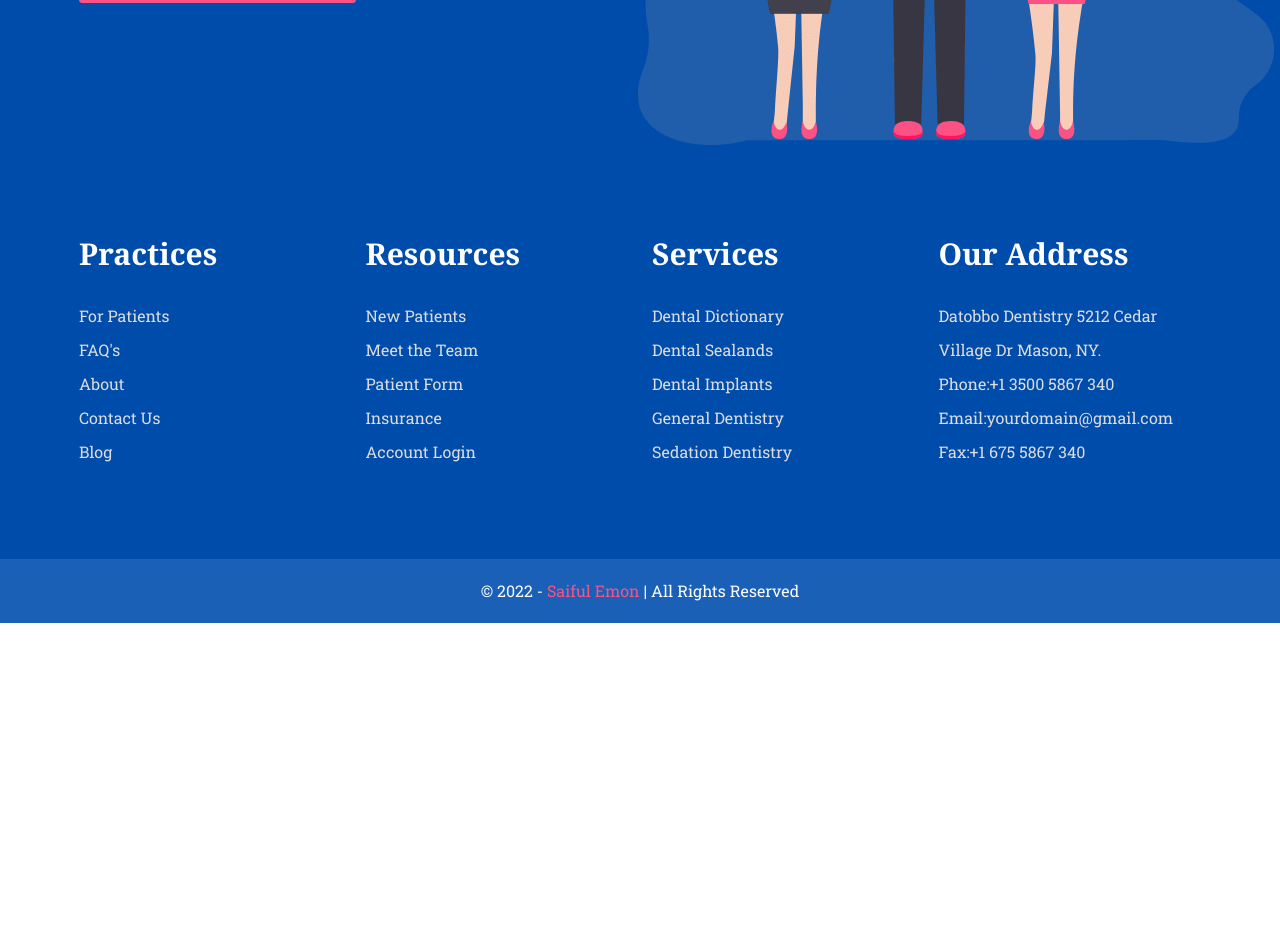
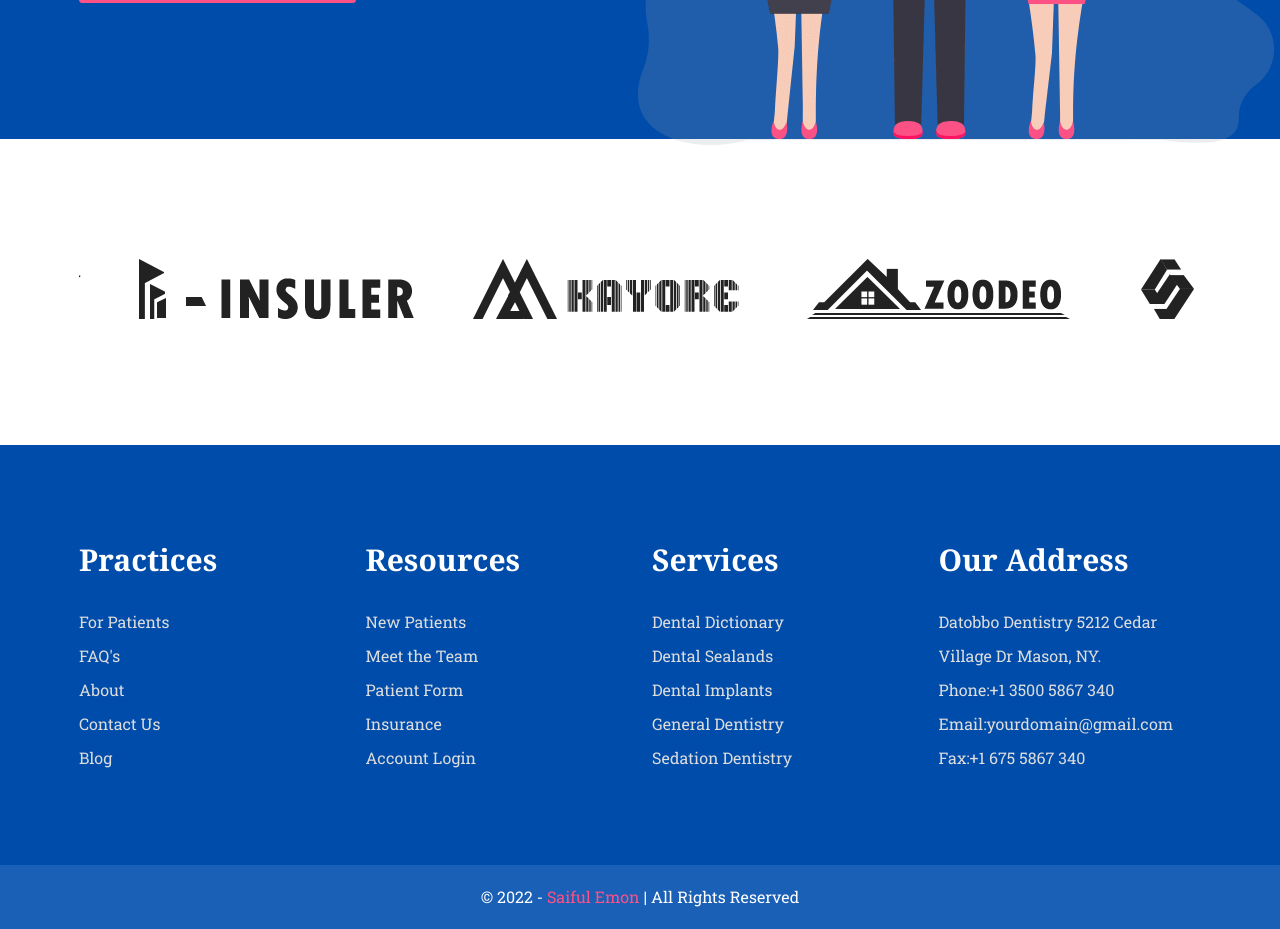
Before and after one commit to onlinehub0808/healthcare, a React (Create React App) app: page / in a window 1280 px wide. Shown: the part 8060-8989 px from the top of the page. Before the commit the page ends 8683 px from the top, so only its background shows below. Built offline with nearby package versions, Linux system fonts and the light colour scheme.

Commit message:
Slider section completed

```diff
--- a/package.json
+++ b/package.json
@@ -16,6 +16,8 @@
     "react-bootstrap": "^2.4.0",
     "react-dom": "^18.2.0",
     "react-scripts": "5.0.1",
+    "react-slick": "^0.29.0",
+    "slick-carousel": "^1.8.1",
     "web-vitals": "^2.1.4"
   },
   "scripts": {
--- a/public/index.html
+++ b/public/index.html
@@ -31,6 +31,12 @@
     integrity="sha512-KfkfwYDsLkIlwQp6LFnl8zNdLGxu9YAA1QvwINks4PhcElQSvqcyVLLD9aMhXd13uQjoXtEKNosOWaZqXgel0g=="
     crossorigin="anonymous" referrerpolicy="no-referrer" />
 
+  <!-- for slick slider -->
+  <link rel="stylesheet" type="text/css" charset="UTF-8"
+    href="https://cdnjs.cloudflare.com/ajax/libs/slick-carousel/1.6.0/slick.min.css" />
+  <link rel="stylesheet" type="text/css"
+    href="https://cdnjs.cloudflare.com/ajax/libs/slick-carousel/1.6.0/slick-theme.min.css" />
+
   <title>Donto</title>
 
 </head>
--- a/src/Pages/Home/Home/Home.jsx
+++ b/src/Pages/Home/Home/Home.jsx
@@ -8,6 +8,7 @@ import Doctors from '../Doctors/Doctors';
 import Features from '../Features/Features';
 import Gallery from '../Gallery/Gallery';
 import Services from '../Services/Services';
+import Slick from '../Slick/Slick';
 import Testimonial from '../Testimonial/Testimonial';
 
 const Home = () => {
@@ -24,6 +25,7 @@ const Home = () => {
            <Testimonial />
            <Blog />
            <Promo />
+           <Slick />
         </div>
     );
 };
--- /dev/null
+++ b/src/Pages/Home/Slick/Slick.css
@@ -0,0 +1,3 @@
+.slider-wrapper {
+    padding: 120px 0;
+}
--- /dev/null
+++ b/src/Pages/Home/Slick/Slick.jsx
@@ -0,0 +1,56 @@
+import React from 'react';
+import { Col, Container, Row } from 'react-bootstrap';
+import Slider from 'react-slick';
+import slider1 from '../../../Images/slider1.png';
+import slider2 from '../../../Images/slider2.png';
+import slider3 from '../../../Images/slider3.png';
+import slider4 from '../../../Images/slider4.png';
+import slider5 from '../../../Images/slider5.png';
+import slider6 from '../../../Images/slider6.png';
+import './Slick.css';
+
+const settings = {
+    className: "center",
+    centerMode: true,
+    infinite: true,
+    centerPadding: "60px",
+    slidesToShow: 3,
+    speed: 700,
+    autoplay: true,
+    autoplaySpeed: 2000
+};
+
+const Slick = () => {
+    return (
+        <section className="slider-wrapper">
+            <Container>
+                <Row>
+                    <Col md={12}>
+                        <Slider {...settings}>
+                            <div className="single-brand-logo">
+                                <img src={slider1} alt="" />
+                            </div>
+                            <div className="single-brand-logo">
+                                <img src={slider2} alt="" />
+                            </div>
+                            <div className="single-brand-logo">
+                                <img src={slider3} alt="" />
+                            </div>
+                            <div className="single-brand-logo">
+                                <img src={slider4} alt="" />
+                            </div>
+                            <div className="single-brand-logo">
+                                <img src={slider5} alt="" />
+                            </div>
+                            <div className="single-brand-logo">
+                                <img src={slider6} alt="" />
+                            </div>
+                        </Slider>
+                    </Col>
+                </Row>
+            </Container>
+        </section>
+    );
+};
+
+export default Slick;
```
Also changed, not shown: 1 other file (tests, documents, lock files or other folders).
